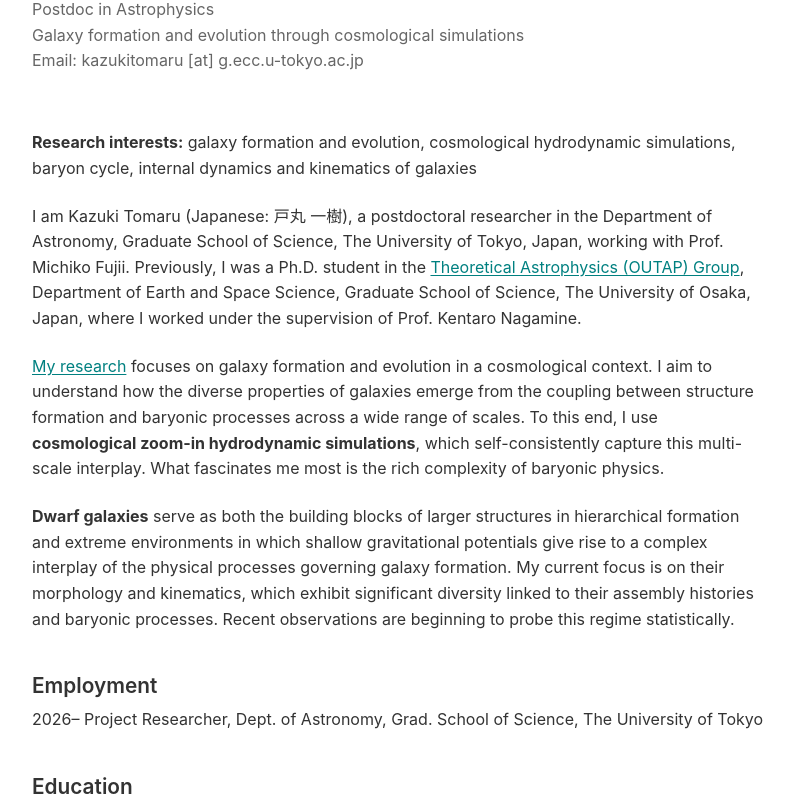
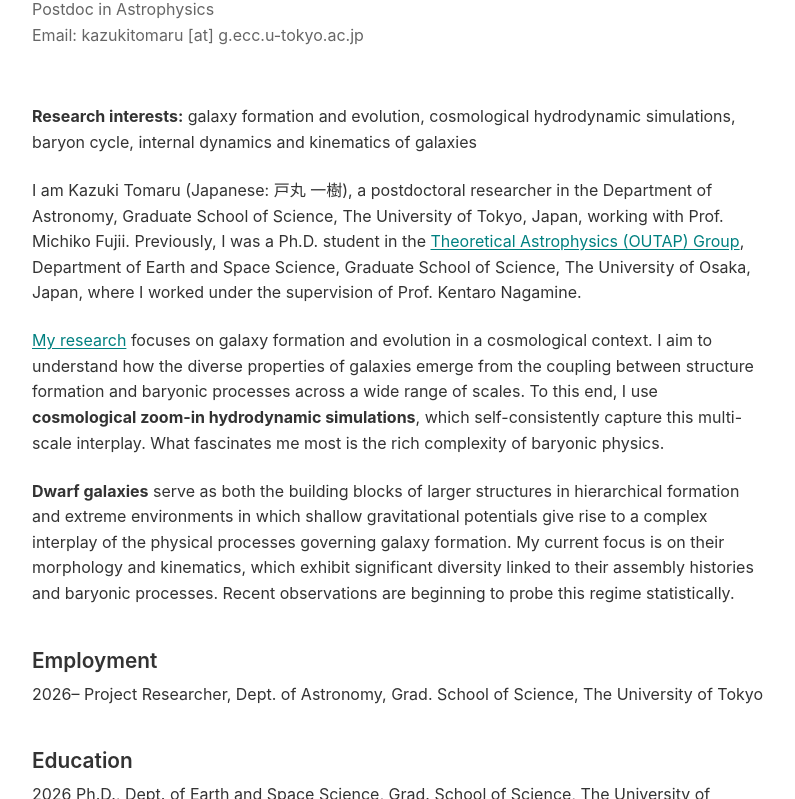
Before and after one commit to kazukitomaru/kazukitomaru.github.io, a plain HTML site: page index.html in a window 1280 px wide. Shown: the part 171-970 px from the top of the page, without its empty margins (242-1037 px from the left). Drawn offline with Linux system fonts and the light colour scheme.

Commit message:
docs: tweak webpage content

```diff
--- a/index.html
+++ b/index.html
@@ -251,7 +251,6 @@
 
                     <div class="profile__subtitle">
                         Postdoc in Astrophysics<br>
-                        Galaxy formation and evolution through cosmological simulations<br>
                         Email: kazukitomaru [at] g.ecc.u-tokyo.ac.jp
                     </div>
                 </div>
```
